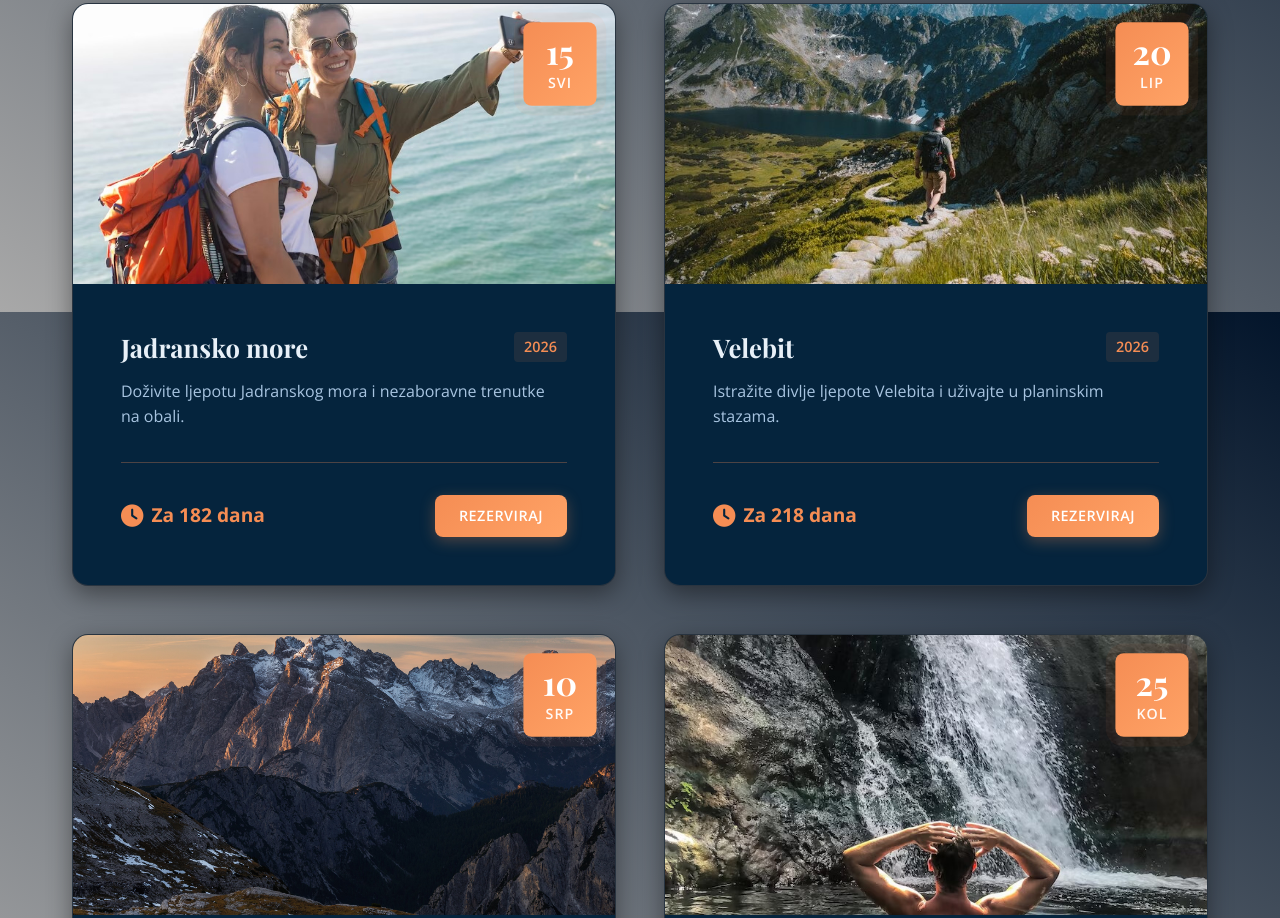
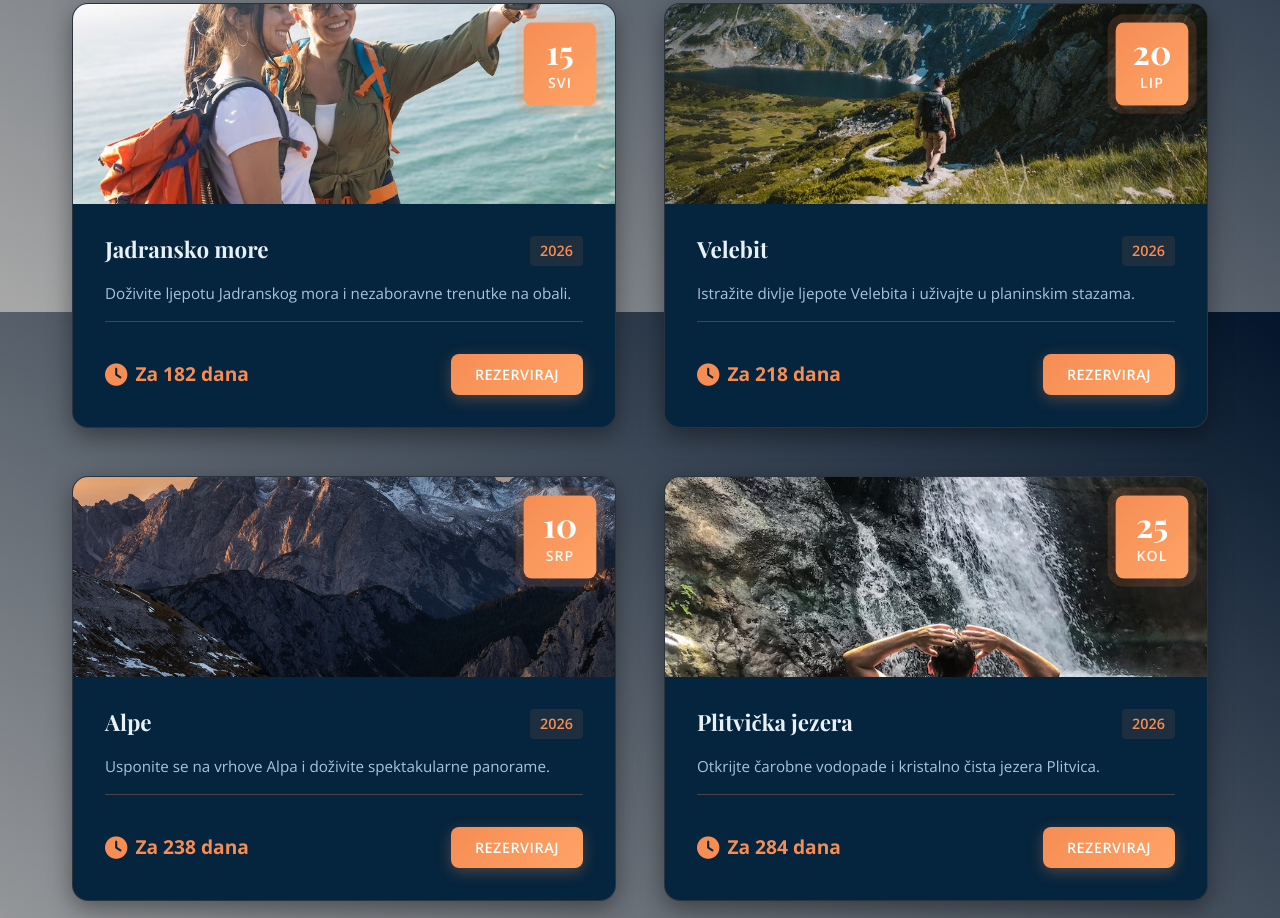
Before and after one commit to filipfisic/festinalente243, a plain HTML site: page index.html in a window 1280 px wide. Shown: the part 2088-3006 px from the top of the page. Drawn offline with nearby package versions, Linux system fonts and the light colour scheme; animation ran at ten frames a second.

Commit message:
Update style.css

```diff
--- a/css/style.css
+++ b/css/style.css
@@ -952,7 +952,7 @@ p {
 
 .upcoming-image {
     position: relative;
-    height: 280px;
+    height: 200px;
     overflow: hidden;
 }
 
@@ -1006,7 +1006,7 @@ p {
 }
 
 .upcoming-content {
-    padding: var(--spacing-lg);
+    padding: var(--spacing-md);
     display: flex;
     flex-direction: column;
     flex-grow: 1;
@@ -1020,7 +1020,7 @@ p {
 }
 
 .upcoming-content h3 {
-    font-size: 1.6rem;
+    font-size: 1.4rem;
     margin: 0;
     color: var(--text-dark);
     flex-grow: 1;
@@ -1028,9 +1028,10 @@ p {
 
 .upcoming-description {
     color: var(--text-muted);
-    line-height: 1.6;
-    margin-bottom: var(--spacing-md);
+    line-height: 1.5;
+    margin-bottom: var(--spacing-sm);
     flex-grow: 1;
+    font-size: 0.95rem;
 }
 
 .upcoming-year {
```
